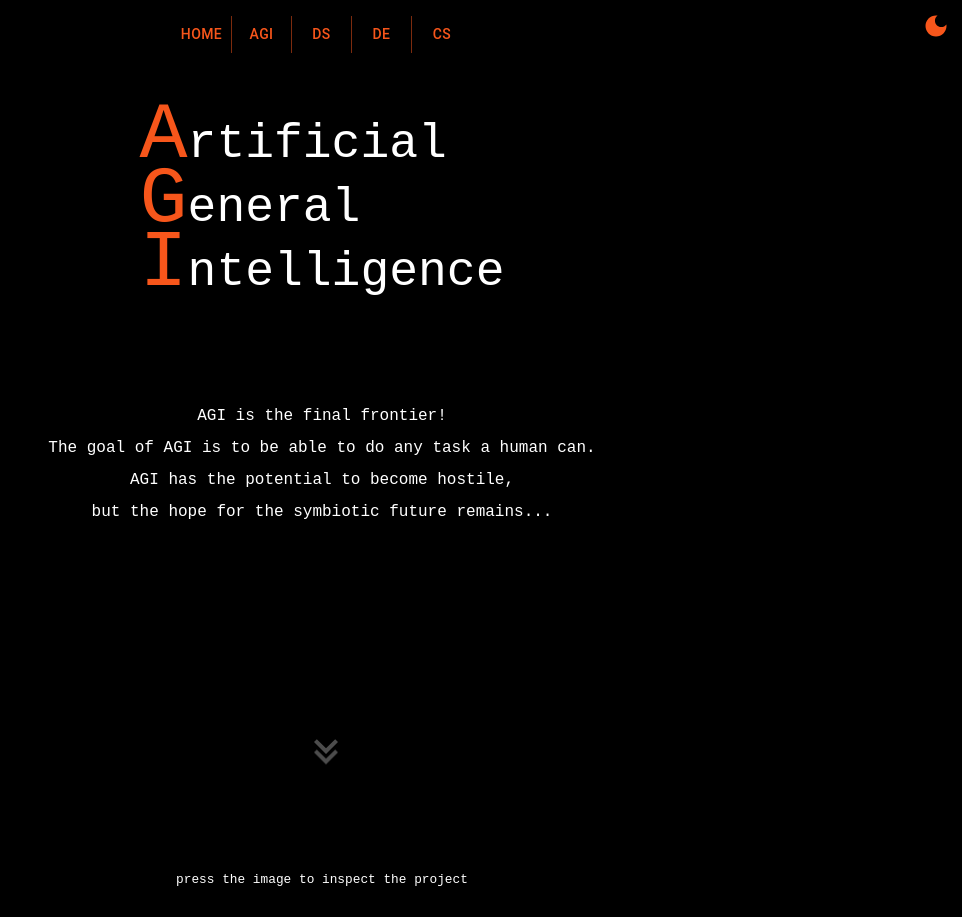
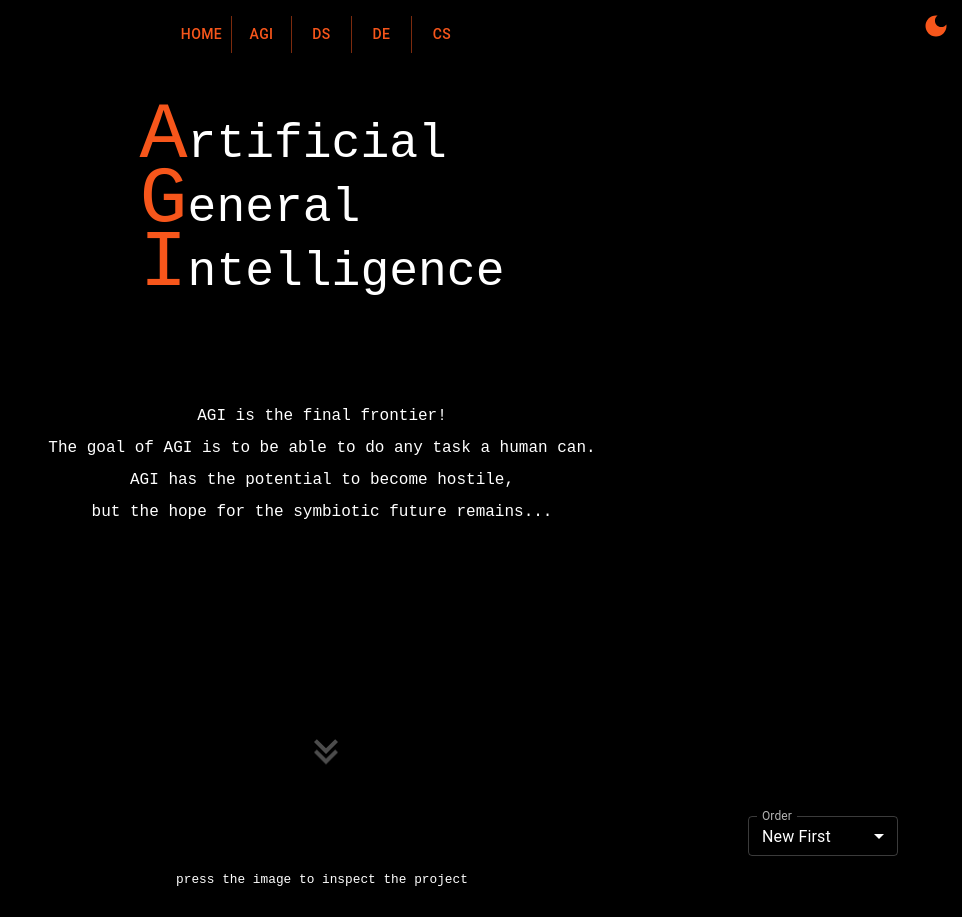
Before and after one commit to vzwork/vzwork.dev, a React (Create React App) app: page /agi in a window 1280 px wide. Shown: the top 917 px of the page, without its empty margins (318-1280 px from the left). Built offline with nearby package versions, Linux system fonts and the light colour scheme.

Commit message:
dark mode components fix

```diff
--- a/src/contexts/ThemeContext/ThemeContext.js
+++ b/src/contexts/ThemeContext/ThemeContext.js
@@ -22,8 +22,9 @@ const themeLight = createTheme({
 
 const themeDark = createTheme({
   palette: {
+    mode: "dark",
     text: {
-      main: "#fff",
+      primary: "#fff",
     },
     primary: {
       main: "#fff",
```
Also changed, not shown: 7 other files (tests, documents, lock files or other folders).
